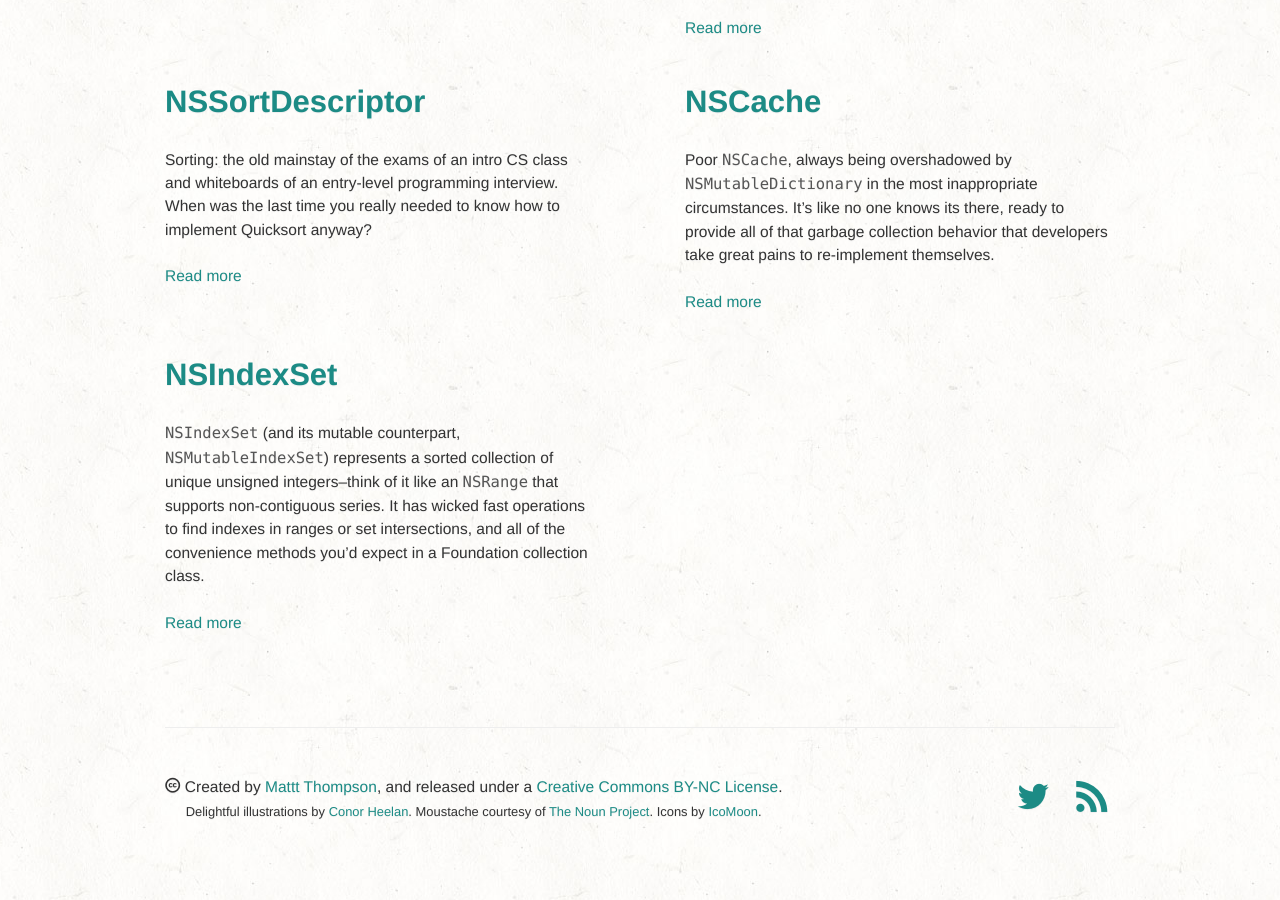
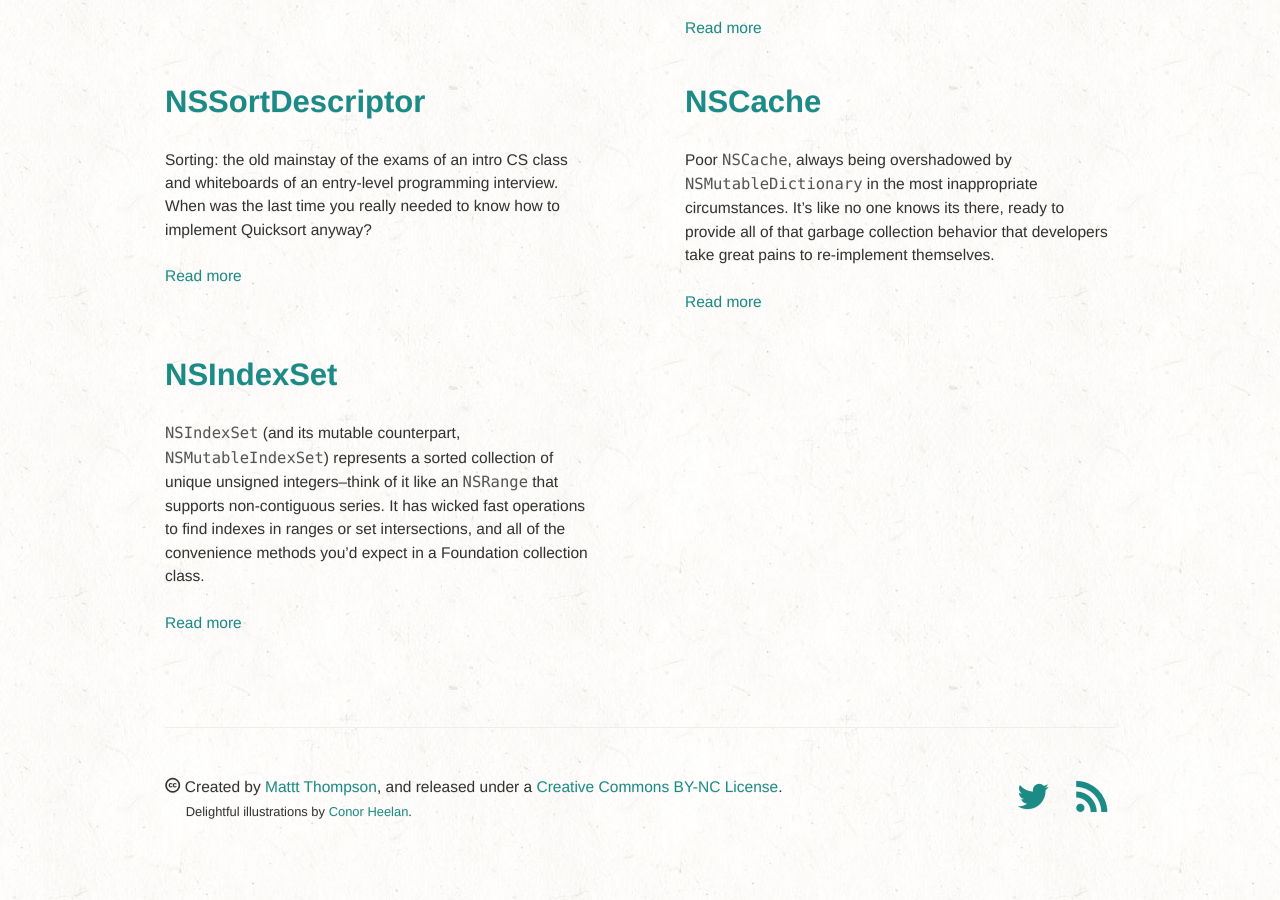
Before and after one commit to NSHipster/articles, a Jekyll site: the page built from index.html, in a window 1280 px wide and 900 px high, scrolled down 3410 px. Built offline with Jekyll 4.4.1, drawn with Linux system fonts in a browser that asks for light colours; a script that is not in the unit is left out.

Commit message:
Removing attribution after paying for licenses of Noun Project moustache and icoMoon icons

```diff
--- a/_layouts/default.html
+++ b/_layouts/default.html
@@ -43,7 +43,7 @@
         <a href="/">
           <acronym title="NeXT Step">NS</acronym>
           <strong>Hipster</strong>
-          <img id="moustache" src="/images/moustache.svg"/>
+          <img id="moustache" src="/images/moustache.svg" data-author="http://thenounproject.com/bnhw" />
         </a>
       </h1>
 
@@ -70,10 +70,6 @@
 
           <small>
             Delightful illustrations by <a href="http://www.conorheelan.com">Conor Heelan</a>.
-
-            Moustache courtesy of <a href="http://thenounproject.com/noun/mustache/#icon-No1642">The Noun Project</a>.
-
-            Icons by <a href="http://keyamoon.com/icomoon/">IcoMoon</a>.
           </small>
         </p>
       </section>
@@ -84,7 +80,7 @@
       </aside>
     </footer>
   </div>
-  <script type="text/javascript">
+<script type="text/javascript">
 var _sf_async_config={uid:43692,domain:"nshipster.com"};
 (function(){
   function loadChartbeat() {
```
